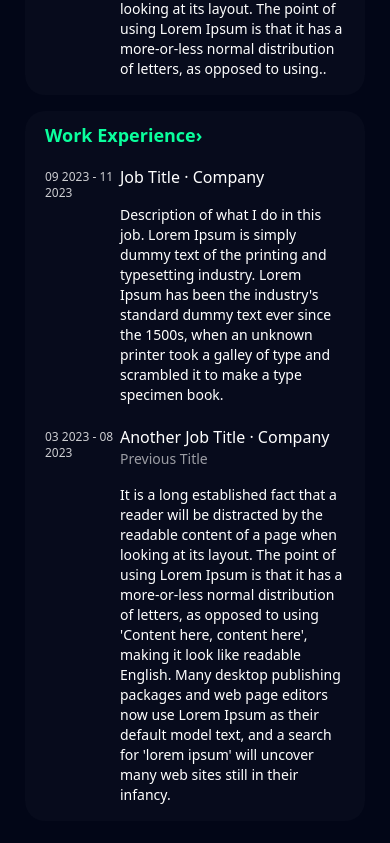
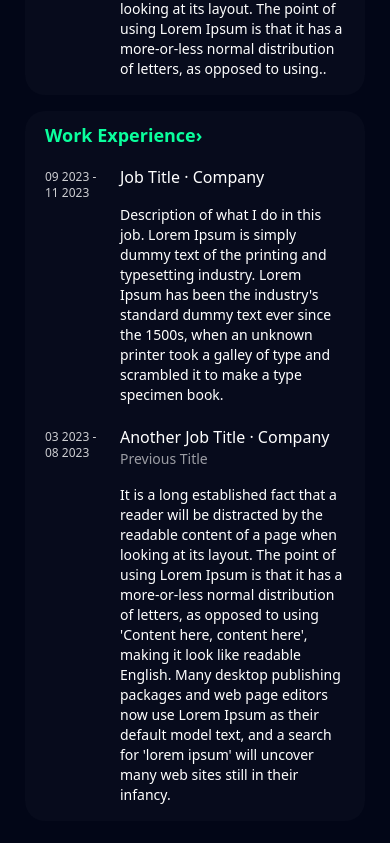
Before and after one commit to jaqubm/PortfolioV2, a React (Vite) app: page / in a window 390 px wide. Shown: the part 1247-2090 px from the top of the page. Built offline with nearby package versions, Linux system fonts and the light colour scheme.

Commit message:
Updated for mobile

```diff
--- a/src/components/DetailInfo.tsx
+++ b/src/components/DetailInfo.tsx
@@ -8,9 +8,9 @@ type DetailInfoProps = {
 
 const DetailInfo = ({ date, title, company, subtitle, children } : DetailInfoProps) => (
   <>
-    <div className="flex">
+    <div className="flex justify-between">
 
-      <p className="basis-1/4 text-xs text-text-80 pt-1">
+      <p className="lg:basis-1/4 basis-1/5 text-xs text-text-80 pt-1">
         { date }
       </p>
 
```
